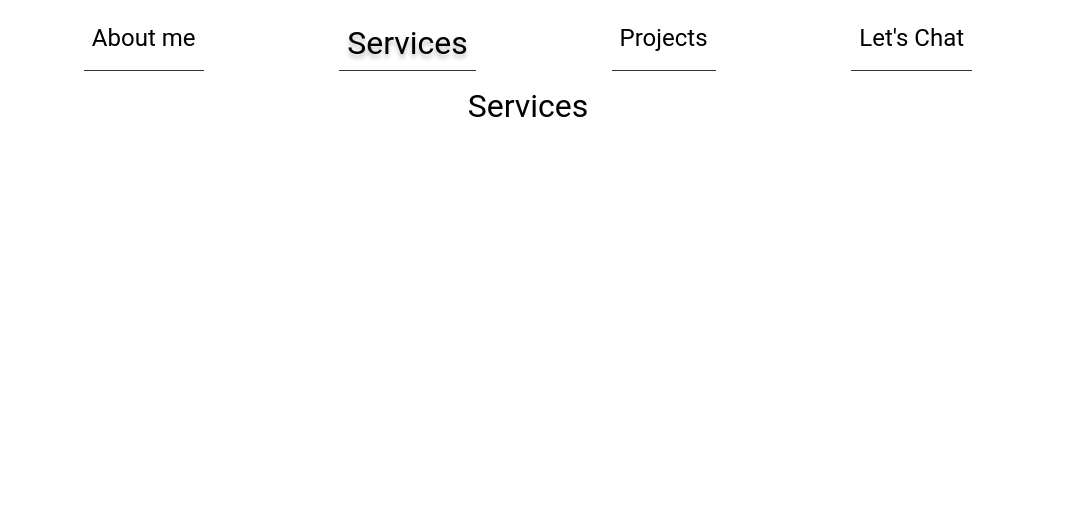
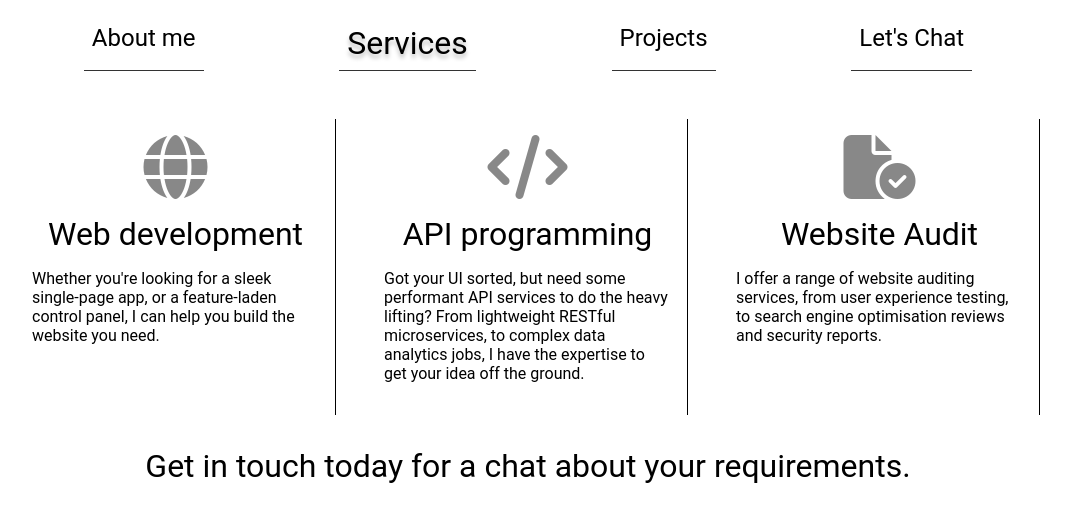
Before and after one commit to lucystevens/lucystevens-ui, a React (Create React App) app: page /services in a window 1280 px wide. Shown: the top 522 px of the page, without its empty margins (112-1183 px from the left). Built offline with nearby package versions, Linux system fonts and the light colour scheme.

Commit message:
Add services page

```diff
--- a/src/components/App/App.tsx
+++ b/src/components/App/App.tsx
@@ -1,4 +1,4 @@
-import {Outlet, Link, useMatches, useLocation} from "react-router-dom";
+import {Outlet, Link, useLocation} from "react-router-dom";
 import './App.scss';
 import React from "react";
 
@@ -11,7 +11,7 @@ export const App: React.FC = () => {
         { to: "", text: "About me" },
         { to: "services", text: "Services" },
         { to: "projects", text: "Projects" },
-        { to: "chat", text: "Let's Chat" }
+        //{ to: "chat", text: "Let's Chat" }
     ]
 
   return (
@@ -24,6 +24,9 @@ export const App: React.FC = () => {
                         {link.text}
                     </Link>
                 )}
+                <a className="navlink" href="mailto:lcm.stevens96@gmail.com" target="_blank" rel="noreferrer">
+                    Let's Chat
+                </a>
             </div>
             <Outlet />
         </div>
--- a/src/components/pages/ProjectsPage/ProjectsPage.tsx
+++ b/src/components/pages/ProjectsPage/ProjectsPage.tsx
@@ -1,6 +1,5 @@
 import React from 'react'
 import './ProjectsPage.scss';
-import {Link} from "react-router-dom";
 
 export const ProjectsPage: React.FC = () => {
 
@@ -31,6 +30,19 @@ export const ProjectsPage: React.FC = () => {
                 text: "View project",
                 icon: "fa-solid fa-arrow-up-right-from-square"
             }
+        },
+        {
+            name: "Unity Gaming Services",
+            subtitle: "Player Engagement and Analytics tools for Gaming",
+            technologies: ["Kotlin", "Java", "Docker", "Kubernetes", "Google Cloud"],
+            description:
+                "Before going freelance, I spent almost 5 years building out best-in-class player engagement and analytics tools for Unity Technologies. " +
+                "During my time there, I worked across a whole range of disciplines, from reporting on big data in Snowflake to developing a highly available decision engine, serving targeted content to thousands of players every second.",
+            link: {
+                url: "https://dashboard.unity3d.com/gaming/login",
+                text: "Visit Unity Dashboard",
+                icon: "fa-brands fa-unity"
+            }
         }
     ]
 
--- /dev/null
+++ b/src/components/pages/ServicesPage/ServicesPage.scss
@@ -0,0 +1,53 @@
+.ServicesPage {
+    display: flex;
+    flex-direction: column;
+    flex-grow: 1;
+    align-items: center;
+    padding-top: 2rem;
+    width: 80%;
+
+    .services {
+        display: flex;
+        flex-direction: row;
+        justify-content: space-between;
+        gap: 2rem;
+
+        .service {
+            display: flex;
+            flex-direction: column;
+            align-items: center;
+            padding: 1rem;
+            border-right: 1px solid #000000;
+            width: 33%;
+
+            &.last {
+                border-right: none;
+            }
+
+            i, svg {
+                font-size: 4rem;
+                margin-bottom: 1rem;
+                color: #888888;
+            }
+        }
+    }
+
+    .get-in-touch {
+        padding-top: 2rem;
+        font-size: 2rem;
+        text-decoration: none;
+        color: #000000;
+
+        &:hover {
+            text-shadow: 0 4px 4px rgba(0, 0, 0, 0.25);
+            cursor: pointer;
+        }
+    }
+}
+
+// wide screen desktop
+@media (min-width: 2000px) {
+    .ProjectsPage {
+        width: 60%;
+    }
+}
--- /dev/null
+++ b/src/components/pages/ServicesPage/ServicesPage.tsx
@@ -0,0 +1,42 @@
+import React from 'react'
+import './ServicesPage.scss';
+
+export const ServicesPage: React.FC = () => {
+
+    const services = [
+        {
+            title: "Web development",
+            description: "Whether you're looking for a sleek single-page app, or a feature-laden control panel, I can help you build the website you need.",
+            icon: "fa-solid fa-globe"
+        },
+        {
+            title: "API programming",
+            description: "Got your UI sorted, but need some performant API services to do the heavy lifting? " +
+                "From lightweight RESTful microservices, to complex data analytics jobs, I have the expertise to get your idea off the ground.",
+            icon: "fa-solid fa-code"
+        },
+        {
+            title: "Website Audit",
+            description: "I offer a range of website auditing services, from user experience testing, to search engine optimisation reviews and security reports.",
+            icon: "fa-solid fa-file-circle-check"
+        }
+    ]
+
+    return (
+        <div className="ServicesPage">
+            <div className="services">
+                { services.map(service =>
+                    <div key={service.title} className="service">
+                        <i className={service.icon}></i>
+                        <h1 className="title">{service.title}</h1>
+                        <p className="description">{service.description}</p>
+                    </div>
+                )}
+            </div>
+            <a className="get-in-touch" href="mailto:lcm.stevens96@gmail.com" target="_blank" rel="noreferrer">
+                Get in touch today for a chat about your requirements.
+            </a>
+        </div>
+    )
+
+}
--- a/src/components/pages/index.ts
+++ b/src/components/pages/index.ts
@@ -1,2 +1,4 @@
 export { HomePage } from "./HomePage/HomePage";
 export { ProjectsPage } from "./ProjectsPage/ProjectsPage";
+
+export { ServicesPage } from "./ServicesPage/ServicesPage";
```
Also changed, not shown: src/index.tsx (+2 -6 lines).
